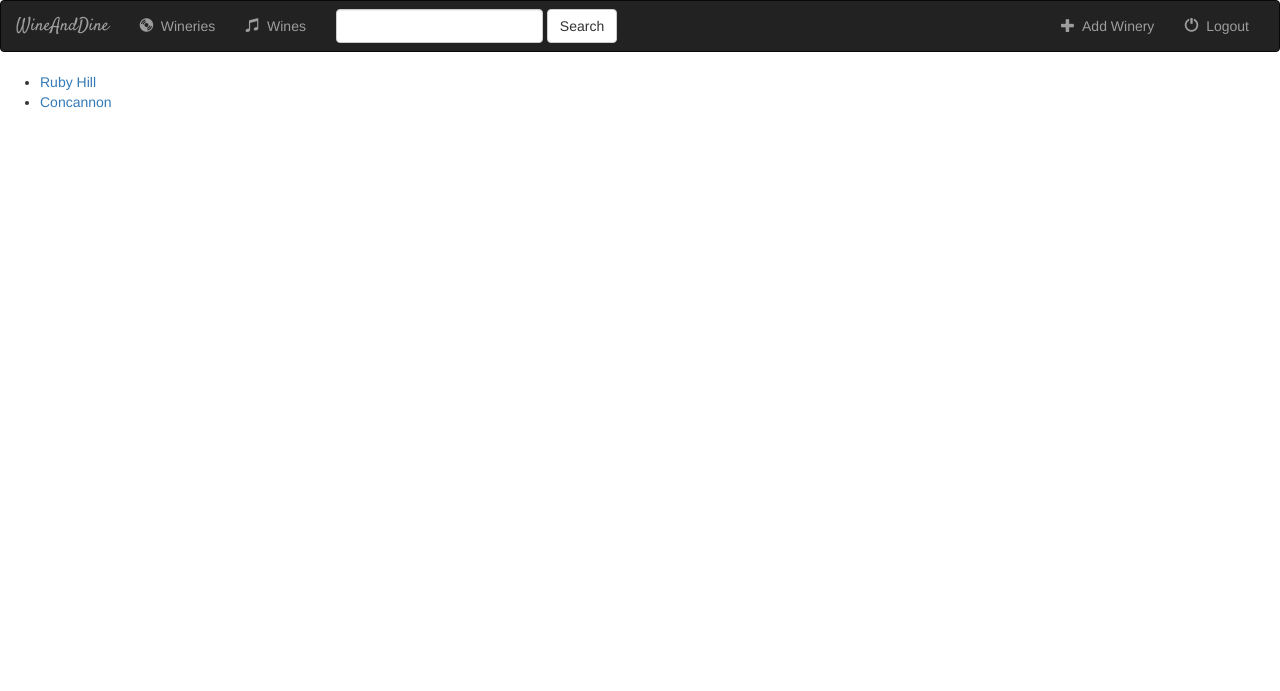
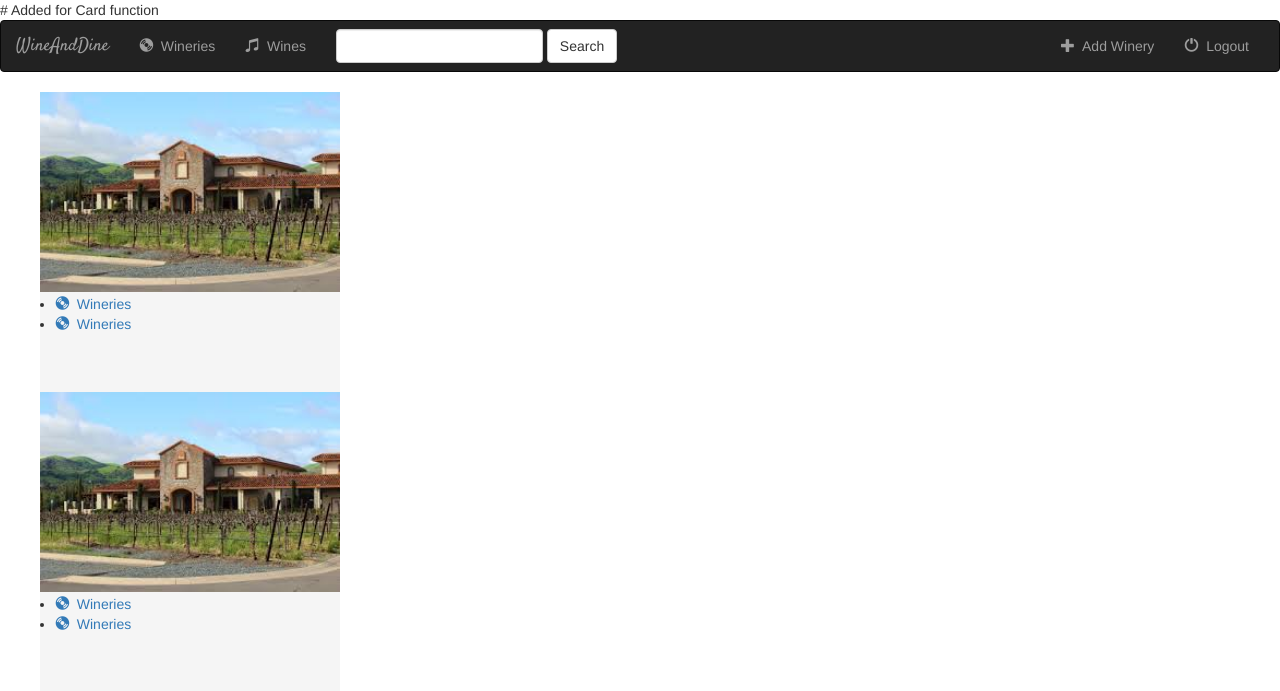
Before and after one commit to biginferno/WineAndDineWebsite, a Django app: page / in a window 1280 px wide. Shown: the top 691 px of the page. Run offline with Django 3.2, Linux system fonts and the light colour scheme; data comes from the database, SQL or seed files in the repository; both versions use the stored data as it was after the commit; parts of the project's set-up code (start-up, migrations or seed data) failed here and were passed over; some libraries are stand-ins or nearby versions.

Commit message:
Card/Picture functionality for the front page - 01/24/19

```diff
--- a/Wine/models.py
+++ b/Wine/models.py
@@ -11,7 +11,6 @@ class Winery(models.Model):
 
     def get_absolute_url(self):
         return reverse('Wine:detail', kwargs={'pk': self.pk})
-
 
     def __str__(self):
         return self.winery_name + ' - ' + self.winery_location
--- a/Wine/static/winery/style.css
+++ b/Wine/static/winery/style.css
@@ -1,7 +1,19 @@
 /*body{*/
     /*background: white url("images/RubyHill.jpg");*/
 /*}*/
+.card {
+  box-shadow: 0 4px 8px 0 rgba(0,0,0,0.2);
+  transition: 0.3s;
+  width: 40%;
+}
 
+.card:hover {
+  box-shadow: 0 8px 16px 0 rgba(0,0,0,0.2);
+}
+
+.container {
+  padding: 2px 16px;
+}
 .navbar{
     border-radius: 0;
 }
@@ -9,3 +21,13 @@
 .navbar-brand{
     font-family: 'Satisfy', cursive;
 }
+
+.card-image {
+  background-repeat: no-repeat;
+  background-position: 50% 50%;
+  background-size: cover;
+  width: 300px;
+  height: 300px;
+
+  background-color: whitesmoke;
+}
--- a/Wine/templates/Wine/base.html
+++ b/Wine/templates/Wine/base.html
@@ -1,8 +1,10 @@
 <!DOCTYPE html>
 <html lang="en">
 <head>
+    # Added for Card function
+    <meta name="viewport" content="width=device-width, initial-scale=1">
     <meta charset="UTF-8">
-    <title>{% block title %}Wine And Dine{% endblock %}</title>
+    <title>{% block title %} Wine And Dine {% endblock %}</title>
 
     <!-- Loads the path to your static files -->
     {% load staticfiles %}
--- a/Wine/templates/Wine/index.html
+++ b/Wine/templates/Wine/index.html
@@ -1,9 +1,28 @@
 {% extends 'Wine/base.html' %}
-
+<title>{% block title %} Wine And Dine {% endblock %}</title>
 {%  block body %}
+{#    <div class="scroll">#}
     <ul>
         {% for winery in all_wineries %}
-            <li><a href="{% url 'Wine:detail' winery.id %}">{{ winery.winery_name }}</a> </li>
+            <div class="card-image">
+              <img src="../../static/winery/images/RubyHill.jpg" alt="Avatar" style="width:100%">
+              <div class="container">
+
+                    <li class="#active_state">
+                        <a href="{% url 'Wine:index' %}">
+                            <span class="glyphicon glyphicon-cd" aria-hidden="true"></span>&nbsp; Wineries
+                        </a>
+                    </li>
+                    <li class="#active_state">
+                        <a href="{% url 'Wine:index' %}">
+                            <span class="glyphicon glyphicon-cd" aria-hidden="true"></span>&nbsp; Wineries
+                        </a>
+                    </li>
+
+              </div>
+            </div>
+{#            <li><a href="{% url 'Wine:detail' winery.id %}">{{ winery.winery_name }}</a> </li>#}
         {% endfor %}
     </ul>
+{#    </div>#}
 {% endblock %}
```
Also changed, not shown: Wine/views.py (+5 -4 lines), README.txt (added), Wine/migrations/0001_initial.py, db.sqlite3.
